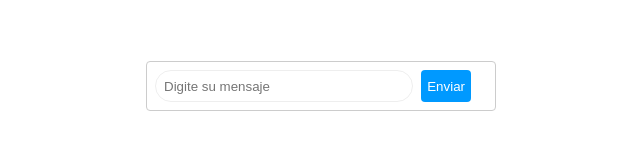
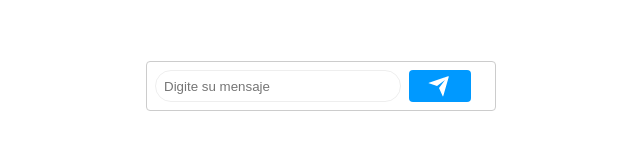
Before and after one commit to carlos-alejandro98/real-time-chat, a website: page client/index.html in a window 1280 px wide. Shown: the part 653-797 px from the top of the page, 319-959 px from the left. Drawn offline with Linux system fonts and the light colour scheme.

Commit message:
correcciones

```diff
--- a/client/index.html
+++ b/client/index.html
@@ -88,6 +88,50 @@
         #form>button:hover {
             background-color: #0af;
         }
+
+        button {
+            font-family: inherit;
+            font-size: 20px;
+            background: royalblue;
+            color: white;
+            padding: 0.7em 1em;
+            padding-left: 0.9em;
+            display: flex;
+            align-items: center;
+            border: none;
+            border-radius: 16px;
+            overflow: hidden;
+            transition: all 0.2s;
+            cursor: pointer;
+        }
+
+        button svg {
+            display: block;
+            transform-origin: center center;
+            transition: transform 0.3s ease-in-out;
+        }
+
+        button:hover .svg-wrapper {
+            animation: fly-1 0.6s ease-in-out infinite alternate;
+        }
+
+        button:hover svg {
+            transform: translateX(0) rotate(45deg) scale(1.1);
+        }
+
+        button:active {
+            transform: scale(0.95);
+        }
+
+        @keyframes fly-1 {
+            from {
+                transform: translateY(0.1em);
+            }
+
+            to {
+                transform: translateY(-0.1em);
+            }
+        }
     </style>
 </head>
 
@@ -101,7 +145,18 @@
         <ul id="messages"></ul>
         <form id="form">
             <input type="text" name="message" autocomplete="off" id="inputMessage" placeholder="Digite su mensaje">
-            <button type="submit">Enviar</button>
+            <button type="submit">
+                <div class="svg-wrapper-1">
+                    <div class="svg-wrapper">
+                        <svg xmlns="http://www.w3.org/2000/svg" viewBox="0 0 24 24" width="24" height="24">
+                            <path fill="none" d="M0 0h24v24H0z"></path>
+                            <path fill="currentColor"
+                                d="M1.946 9.315c-.522-.174-.527-.455.01-.634l19.087-6.362c.529-.176.832.12.684.638l-5.454 19.086c-.15.529-.455.547-.679.045L12 14l6-8-8 6-8.054-2.685z">
+                            </path>
+                        </svg>
+                    </div>
+                </div>
+            </button>
         </form>
     </section>
 
```
